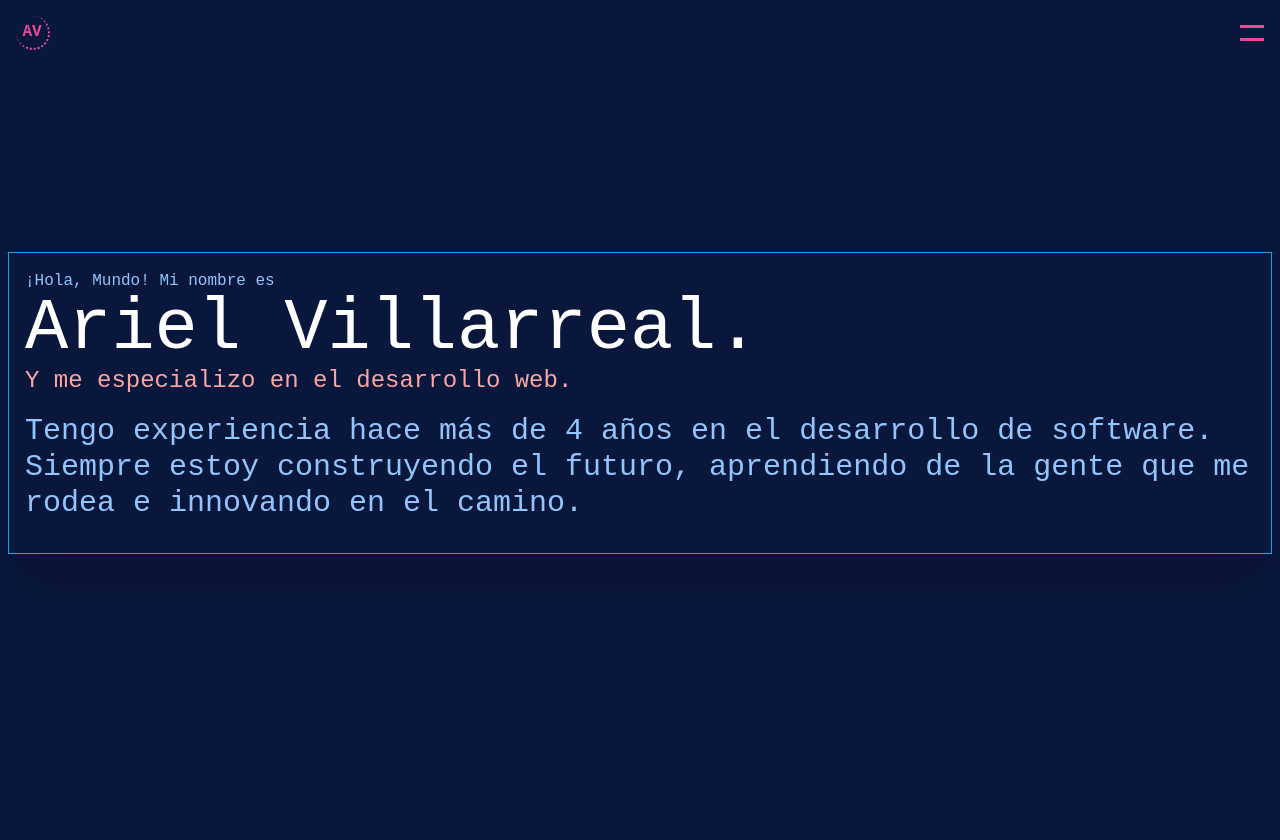
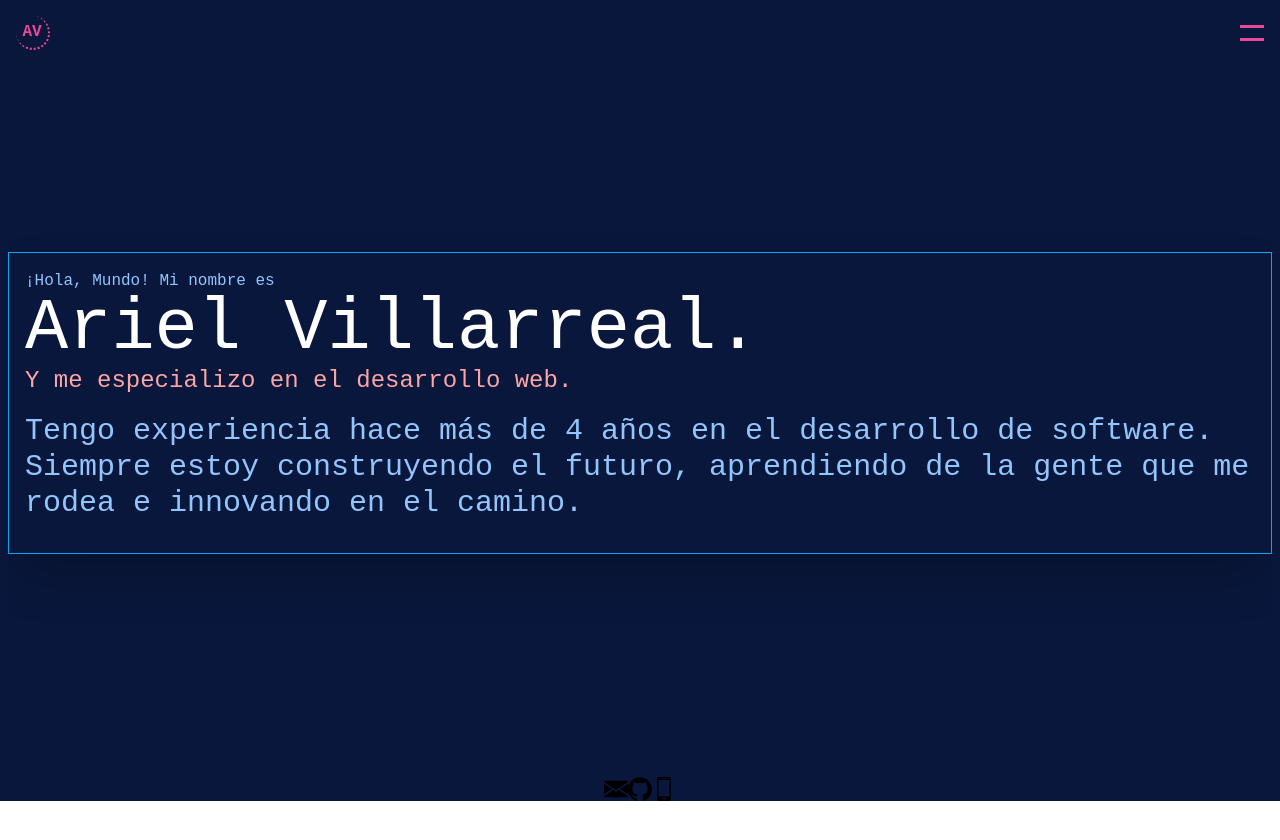
Before and after one commit to arielskap/me, a Next.js app: page / in a window 1280 px wide. Shown: the top 840 px of the page. After the commit the page ends 801 px from the top, so only its background shows below. Built offline with nearby package versions, Linux system fonts and the light colour scheme.

Commit message:
Se refactorizo un par de cositas

```diff
--- a/components/AboutMe.tsx
+++ b/components/AboutMe.tsx
@@ -29,18 +29,22 @@ const AboutMe: React.FC<Props> = ({birthday}) => {
 	return (
 		<section className='min-h-screen'>
 			<h2 className='pt-16 pb-4 text-4xl text-center'>Sobre Mí</h2>
-			<p>Nací en Buenos Aires, Argentina. Tengo {birthday} Años. Mis actividades favoritas son salir con amigos, leer y programar. Mi objetivo es explorar más allá de lo que alguna vez algun humano haya llegado.</p>
+			<div className='md:grid md:grid-cols-2'>
+				<p className='md:text-2xl'>Nací en Buenos Aires, Argentina. Tengo {birthday} Años. Mis actividades favoritas son salir con amigos, leer y programar. Mi objetivo es explorar más allá de lo que alguna vez algun humano haya llegado.</p>
+				<div>
 					<div className='flex items-center py-8'>
 						<div className='relative w-1/2 mx-auto'>
 							<div ref={divSvgShootingStars} className='absolute z-10 hidden w-24 h-24 rounded-tl-full rounded-br-full'>
 								<SvgShootingStars/>
 							</div>
-					<div ref={divSvgGalaxy} className='w-full animate-rotate'>
+							<div ref={divSvgGalaxy} className='w-full md:max-w-xs md:mx-auto animate-rotate'>
 								<SvgGalaxy />
 							</div>
 						</div>
 					</div>
 					<p className='italic text-center'>- Hay que hacer posible lo imposible</p>
+				</div>
+			</div>
 		</section>
 	)
 }
--- a/components/Layout.tsx
+++ b/components/Layout.tsx
@@ -9,7 +9,7 @@ interface Props {
 
 const Layout: React.FunctionComponent<Props> = ({ children, title }) => {
 	return (
-		<section className='min-h-screen bg-primary'>
+		<section className='bg-primary'>
 			<NextSeo
 				title={title}
 				description='Ariel Santiago Villarreal Gutierrez | Full-Stack Developer | React NextJS NodeJS Express MongoDB MySQL'
--- /dev/null
+++ b/components/WorkSwiper.tsx
@@ -0,0 +1,54 @@
+import { useRef, useState, useEffect } from 'react';
+import SwiperCore, { Autoplay } from 'swiper';
+import { Swiper, SwiperSlide } from 'swiper/react'
+import { IWork } from '../interface/IWork';
+import WorkTarjet from './WorkTarjet';
+
+SwiperCore.use([Autoplay])
+
+interface Props {
+	works: IWork[]
+}
+
+const WorkSwiper: React.FC<Props> = ({ works }) => {
+	const divSwiper = useRef<HTMLDivElement>(null)
+	const [swiper, setSwiper] = useState<SwiperCore>()
+
+	useEffect(() => {
+		if (divSwiper.current && swiper) {
+			const observer = new IntersectionObserver( ( allElements ) => {
+				const isIntersecting = ( element: IntersectionObserverEntry ) => {
+					return element.isIntersecting
+				}
+				allElements
+					.forEach( ( element ) => {
+						if (isIntersecting(element)) {
+							swiper.autoplay.start()
+						} else {
+							swiper.autoplay.stop()
+						}
+					} )
+			}, { threshold: 1 } )
+			observer.observe(divSwiper.current)
+		}
+	}, [swiper])
+
+	return (
+		<div ref={divSwiper} className='relative md:max-w-xs md:mx-auto'>
+			<Swiper autoplay spaceBetween={50} onInit={(thisSwiper) => { setSwiper(thisSwiper) }}>
+				{works.map((work) => {
+					return (
+						<SwiperSlide key={`slide-works-${work.title}`}>
+							<div className='md:w-full md:max-w-xs'>
+								<WorkTarjet {...work} />
+							</div>
+						</SwiperSlide>
+					)
+				})}
+			</Swiper>
+			<div className='absolute z-0 w-full h-full border rounded right-4 top-4 border-lightBlue-500' />
+		</div>
+	)
+}
+
+export default WorkSwiper
--- /dev/null
+++ b/components/WorkTarjet.tsx
@@ -0,0 +1,16 @@
+import { IWork } from "../interface/IWork"
+
+const WorkTarjet: React.FC<IWork> = ( { href, img, alt, title } ) => {
+	return (
+		<a target="_blank" href={href}>
+			<div className='relative p-1 border rounded border-lightBlue-500'>
+				<img className='object-contain rounded md:w-full md:max-w-xs' src={img} alt={alt}/>
+				<div className='absolute top-0 left-0 z-20 flex items-center justify-center w-full h-full bg-black bg-opacity-75 rounded hover:bg-opacity-25'>
+					<p className='px-2 text-2xl text-center text-blue-300 bg-black rounded bg-opacity-90'>{title}</p>
+				</div>
+			</div>
+		</a>
+	)
+}
+
+export default WorkTarjet
--- a/components/Works.tsx
+++ b/components/Works.tsx
@@ -1,59 +1,25 @@
-import { useEffect, useRef, useState } from 'react';
-import SwiperCore, { Autoplay } from 'swiper';
-import { Swiper, SwiperSlide } from 'swiper/react'
+import { useIsDesktop } from '../hooks/useIsDesktop';
+import SvgGithub from './svg/SvgGithub';
+import WorkSwiper from './WorkSwiper';
 import dataWorks from '../json/works.json'
-import SvgGithub from './svg/SvgGithub';
-
-SwiperCore.use([Autoplay])
+import WorkTarjet from './WorkTarjet';
 
 const Works = () => {
-	const divSwiper = useRef<HTMLDivElement>(null)
-	const [swiper, setSwiper] = useState<SwiperCore>()
-
-	useEffect(() => {
-		if (divSwiper.current && swiper) {
-			const observer = new IntersectionObserver( ( allElements ) => {
-				const isIntersecting = ( element: IntersectionObserverEntry ) => {
-					return element.isIntersecting
-				}
-				allElements
-					.forEach( ( element ) => {
-						if (isIntersecting(element)) {
-							swiper.autoplay.start()
-						} else {
-							swiper.autoplay.stop()
-						}
-					} )
-			}, { threshold: 1 } )
-			observer.observe(divSwiper.current)
-		}
-	}, [swiper])
+	const [isDesktop] = useIsDesktop()
 
 	return (
 		<section className='flex flex-col pt-16'>
 			<h2 className='pb-4 text-4xl text-center'>Trabajos</h2>
-			<div className='flex-grow px-12'>
-				<div ref={divSwiper} className='relative'>
-					<Swiper autoplay spaceBetween={50} onInit={(thisSwiper) => { setSwiper(thisSwiper) }}>
-						{dataWorks.map(({ title, href, img, alt }) => {
-							return (
-								<SwiperSlide key={`slide-works-${title}`}>
-									<div>
-										<a target="_blank" href={href}>
-											<div className='relative p-1 border rounded border-lightBlue-500'>
-												<img className='object-contain rounded' src={img} alt={alt}/>
-												<div className='absolute top-0 left-0 z-20 flex items-center justify-center w-full h-full bg-black bg-opacity-75 rounded hover:bg-opacity-25'>
-													<p className='px-2 text-2xl text-center text-blue-300 bg-black rounded bg-opacity-90'>{title}</p>
-												</div>
-											</div>
-										</a>
-									</div>
-								</SwiperSlide>
-							)
-						})}
-					</Swiper>
-					<div className='absolute z-0 w-full h-full border rounded right-4 top-4 border-lightBlue-500' />
-				</div>
+			<div className='flex-grow px-12 md:grid md:grid-cols-4 md:gap-x-12'>
+				{isDesktop ?
+					dataWorks.map((work) => {
+						return (
+							<div className='relative' key={`swiper-desktop-work-${work.title}`}>
+								<WorkTarjet {...work} />
+							</div>
+						)
+					})
+				: <WorkSwiper works={dataWorks} />}
 			</div>
 			<div className='flex justify-center pt-8'>
 				<a href='https://github.com/arielskap' target='_blank'>
--- /dev/null
+++ b/hooks/useIsDesktop.tsx
@@ -0,0 +1,22 @@
+import { useState, useEffect } from "react";
+
+export const useIsDesktop = () => {
+	const [isDesktop, setIsDesktop] = useState(false)
+
+	useEffect(() => {
+		const match = window.matchMedia('(min-width: 768px)');
+		match.addEventListener("change", (e) => {
+			comprobation(e.matches)
+		})
+		const comprobation = (condition: boolean) => {
+			if (condition) {
+				setIsDesktop(true)
+			} else {
+				setIsDesktop(false)
+			}
+		}
+		comprobation(screen.width >= 768)
+	}, [])
+
+	return [isDesktop]
+}
--- /dev/null
+++ b/interface/IWork.ts
@@ -0,0 +1,6 @@
+export interface IWork {
+	"title": string,
+	"href": string,
+	"img": string,
+	"alt": string
+}
--- a/pages/index.tsx
+++ b/pages/index.tsx
@@ -8,6 +8,10 @@ import AboutMe from '../components/AboutMe'
 import Contact from '../components/Contact'
 import { GetStaticProps } from 'next'
 import { calcBirthday } from '../lib/functions'
+import SvgEmail from '../components/svg/SvgEmail'
+import SvgGithub from '../components/svg/SvgGithub'
+import SvgPhone from '../components/svg/SvgPhone'
+import { useIsDesktop } from '../hooks/useIsDesktop'
 
 interface Props {
 	birthday: number
@@ -15,30 +19,11 @@ interface Props {
 
 const Index: React.FC<Props> = ({ birthday }) => {
 	let { setSwiper } = useContext(Context)
-	const [isDesktop, setIsDesktop] = useState(false)
-
-	useEffect(() => {
-		const match = window.matchMedia('(min-width: 768px)');
-		match.addEventListener("change", (e) => {
-			if (e.matches) {
-				setIsDesktop(true)
-			} else {
-				setIsDesktop(false)
-			}
-		})
-		const comprobation = () => {
-			if (screen.width >= 768) {
-				setIsDesktop(true)
-			} else {
-				setIsDesktop(false)
-			}
-		}
-		comprobation()
-	}, [])
+	const [isDesktop] = useIsDesktop()
 
 	return (
 		<Layout title='Home'>
-			<div className='container px-2 mx-auto text-white'>
+			<div className='container relative px-2 mx-auto text-white'>
 				<Swiper direction={isDesktop ? 'horizontal': 'vertical'} onInit={(thisSwiper) => { setSwiper && setSwiper(thisSwiper) }}>
 					<SwiperSlide>
 						<Home/>
@@ -53,6 +38,13 @@ const Index: React.FC<Props> = ({ birthday }) => {
 						<Contact/>
 					</SwiperSlide>
 				</Swiper>
+				<div className='hidden md:absolute md:bottom-0 md:left-0 md:block md:w-full'>
+					<div className='flex items-center justify-center h-6'>
+						<SvgEmail className='object-contain h-full' />
+						<SvgGithub className='object-contain h-full' />
+						<SvgPhone className='object-contain h-full' />
+					</div>
+				</div>
 			</div>
 		</Layout>
 	)
```
Lines whose indentation alone changed are shown as unchanged.
